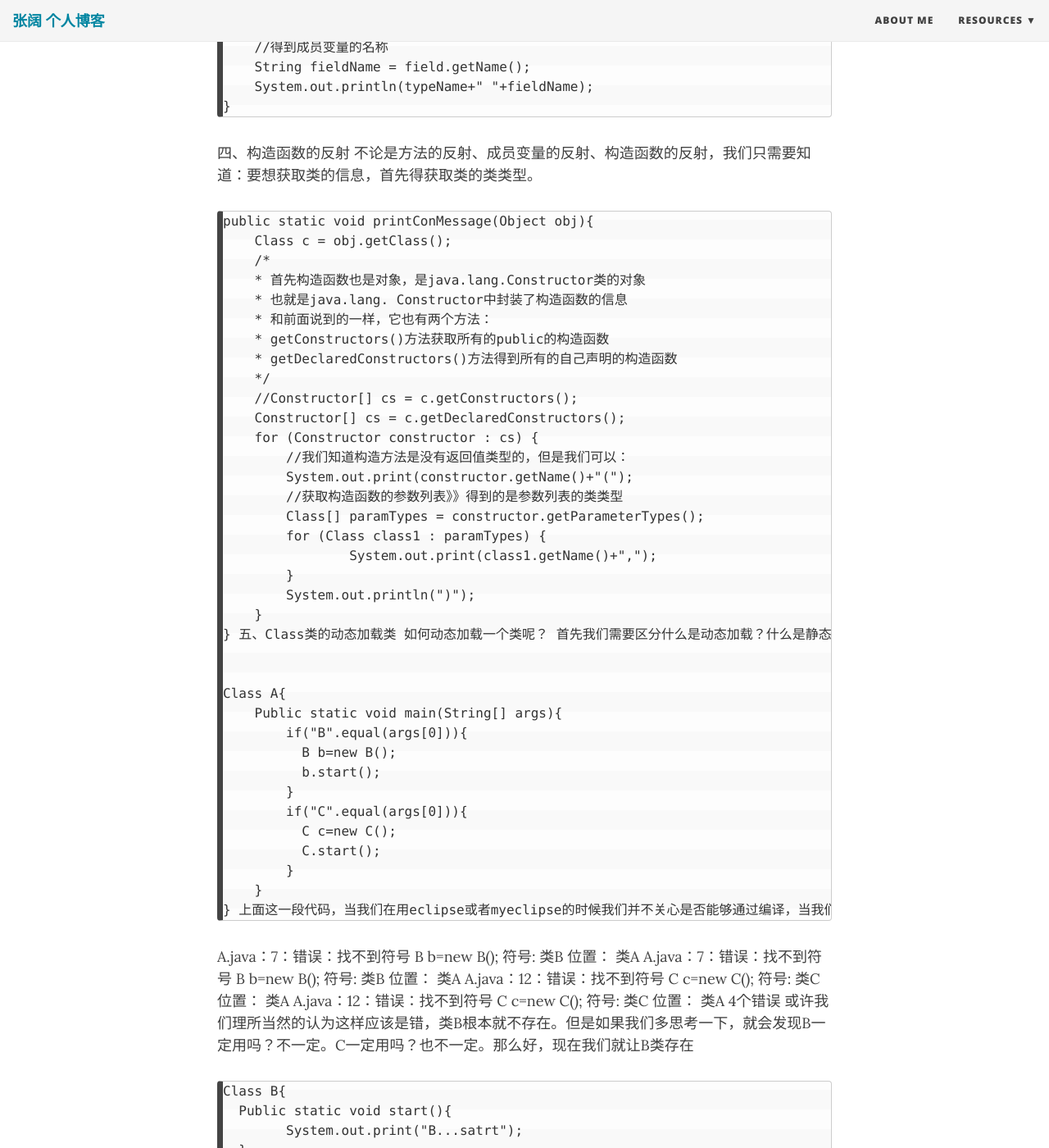
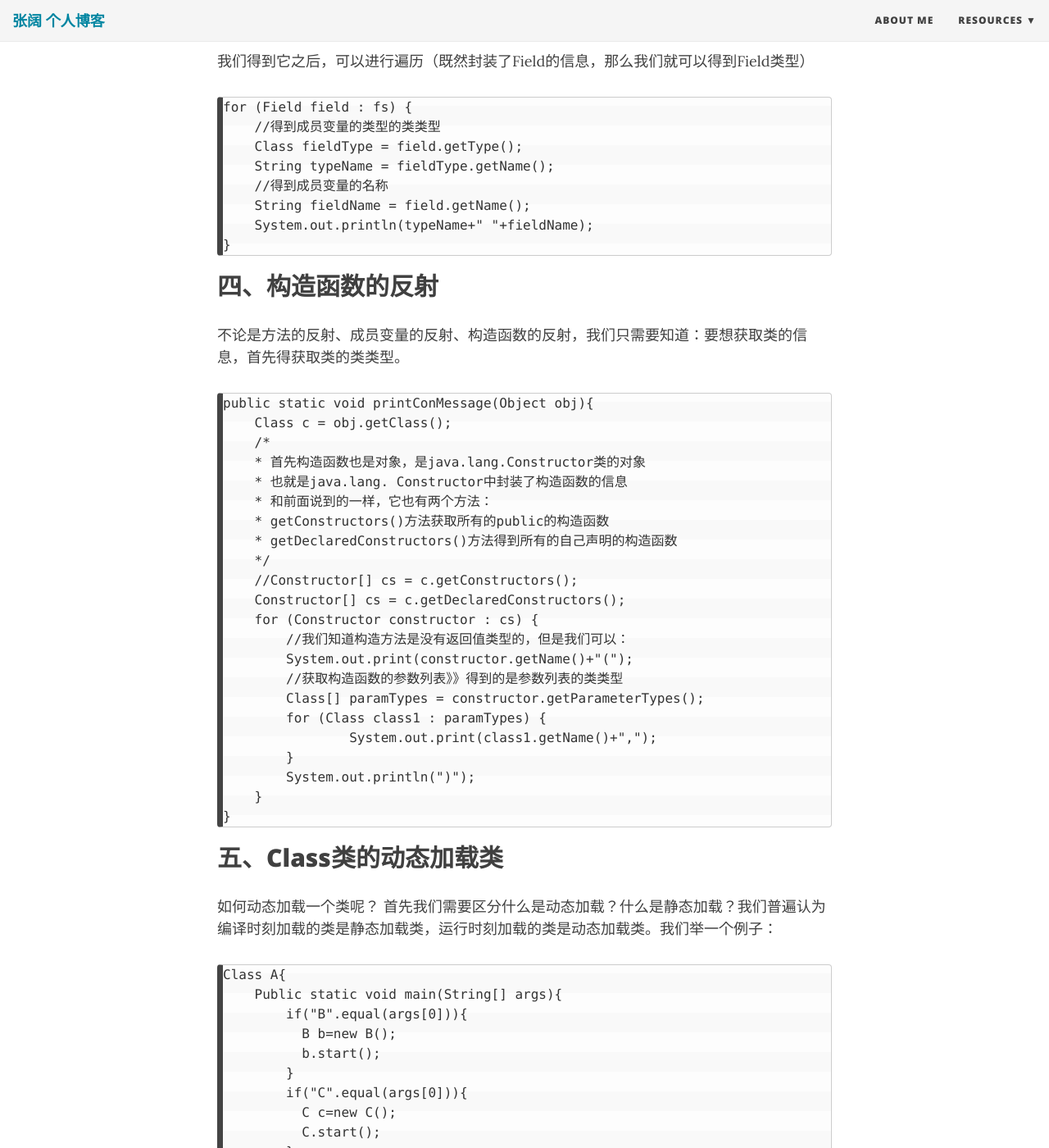
Before and after one commit to buoooou/blog.github.io, a Jekyll site: the page built from _posts/2018-04-25-java.md, in a window 1280 px wide and 1400 px high, scrolled down 3539 px. Shown: the whole window at 82% size. Built offline with Jekyll 4.4.1, drawn with Linux system fonts in a browser that asks for light colours; nearby versions of some CDN libraries; some of the changed text lies outside the part shown.

Commit message:
Create 2018-04-25-java.md

```diff
--- a/_posts/2018-04-25-java.md
+++ b/_posts/2018-04-25-java.md
@@ -3,7 +3,8 @@
 published: true
 title: Java反射机制
 ---
-一、Class类
+## 一、Class类
+
 什么是Class类？
 在面向对象的世界里，万事万物皆是对象。而在java语言中，static修饰的东西不是对象，但是它属于类。普通的数据类型不是对象，例如：int a = 5;它不是面向对象，但是它有其包装类 Integer 或者分装类来弥补了它。除了以上两种不是面向对象，其余的包括类也有它的面向对象，类是java.lang.Class的实例化对象（注意Class是大写）。也就是说：
 Class A{}
@@ -61,7 +62,8 @@
 
 这里需要注意的是，c1是F类的类类型，创建出来的就是F类的对象。如果a是A类的类类型，那么创建出来的对象也应该与之对应，属于A类的对象。
 
-二、方法的反射
+## 二、方法的反射
+
 Class类有一个最简单的方法，getName()：
 
 
@@ -122,7 +124,8 @@
 - getName()得到方法的名称，getParameterTypes()获取这个方法里面的参数类型的类类型。
 
 
-三、成员变量的反射
+## 三、成员变量的反射
+
 首先我们需要认识到成员变量也是对象，是java.lang.reflect.Field类的对象，那么也就是说Field类封装了关于成员变量的操作。既然它封装了成员变量，我们又该如何获取这些成员变量呢？它有这么一个方法：
 
 
@@ -147,7 +150,8 @@
         System.out.println(typeName+" "+fieldName);
     }
 
-四、构造函数的反射
+## 四、构造函数的反射
+
 不论是方法的反射、成员变量的反射、构造函数的反射，我们只需要知道：要想获取类的信息，首先得获取类的类类型。
 
 
@@ -173,7 +177,9 @@
             System.out.println(")");
         }
     }
-五、Class类的动态加载类
+
+## 五、Class类的动态加载类
+
 如何动态加载一个类呢？
 首先我们需要区分什么是动态加载？什么是静态加载？我们普遍认为编译时刻加载的类是静态加载类，运行时刻加载的类是动态加载类。我们举一个例子：
 
```
Also changed, not shown: other parts of _posts/2018-04-25-java.md (+1 -0 lines).
